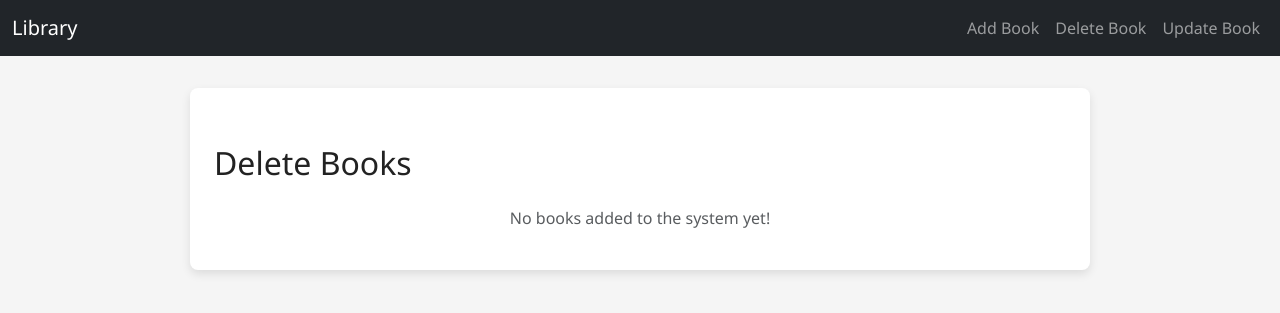
After one commit to spncr1/crud-01-library-tracker, a Flask app: template templates/delete_book.html in a window 1280 px wide. The commit adds this page. Shown: the top 313 px of the page. Run offline with Flask 3, Linux system fonts and the light colour scheme; the template is opened without the code that fills it, so the values that code supplies are empty.

Commit message:
Updated layout of application, looks a lot cleaner now, and a bit more accessible. Adding book and deleting book functionality still doesn't work, so will have to resolve that tomorrow and ensure the status is reflected on-screen via the front-end as well.

```diff
--- a/static/style.css
+++ b/static/style.css
@@ -50,7 +50,7 @@ tbody td {
 }
 
 tbody tr:hover {
-    background-colour: #f1f1f1;
+    background-color: #f1f1f1;
 }
 
 /* ==== Forms ==== */
@@ -73,18 +73,18 @@ button {
 }
 
 button.btn-primary {
-    background-colour: #007bff;
-    colour: #fff;
+    background-color: #007bff;
+    color: #fff;
 }
 
 button.btn-warning {
-    background-colour: #ffc107;
-    colour: #333;
+    background-color: #ffc107;
+    color: #333;
 }
 
 button.btn-danger {
-    background-colour: #dc3545;
-    colour: #fff;
+    background-color: #dc3545;
+    color: #fff;
 }
 
 /* ==== Flash messages ==== */
@@ -95,13 +95,13 @@ button.btn-danger {
 }
 
 .flash-message.error {
-    background-colour: #f8d7da;
+    background-color: #f8d7da;
     color: #721c24;
     border: 1px solid #f5c6cb;
 }
 
 .flash-message {
-    background-colour: #d4edda;
+    background-color: #d4edda;
     color: #155724;
     border: 1px solid #c3e6cb;
 }
@@ -117,5 +117,5 @@ button.btn-danger {
 }
 
 .text-muted {
-    colour: #6c757d;
+    color: #6c757d;
 }
--- a/templates/base.html
+++ b/templates/base.html
@@ -4,27 +4,25 @@
 <head>
     <meta charset="UTF-8">
     <meta name="viewport" content="width=device-width, initial-scale=1.0">
-    <title>{% block title %} Library Book Management System{% endblock %}</title>
+    <title>{% block title %}Library Book Management System{% endblock %}</title>
+
+    <!-- Bootstrap -->
     <!-- This is optional (i.e., not a must-have for all CRUD apps, but I will include it for this first one just to see how they work): Bootstrap for quick styling -->
-    <link href="https://cdn.jsdelivr.net/npm/bootstrap@5.3.3/dist/css/boostrap.min.css" rel="stylesheet">
+    <link href="https://cdn.jsdelivr.net/npm/bootstrap@5.3.3/dist/css/bootstrap.min.css" rel="stylesheet">
 
-    <!-- Link to custom style.css -->
+    <!-- Custom CSS -->
     <link rel="stylesheet" href="{{ url_for('static', filename='style.css') }}">
-<head>
+</head>
 <body>
-
     <!-- Navbar -->
     <nav class="navbar navbar-expand-lg navbar-dark bg-dark mb-4">
         <div class="container-fluid">
-                <a class="navbar-brand" href="/books">Library Book Management System</a>
-            <div class="collapse navbar-collapse">
-                <ul class="navbar-nav me-auto">
-                    <li class="nav-item">
-                        <a class="nav-link" href="/books">Home</a>
-                    </li>
-                    <li class="nav-item">
-                        <a class="nav-link" href="/books#add">Add Book</a>
-                    </li>
+            <a class="navbar-brand" href="{{ url_for('book_bp.get_books') }}">Library</a>
+            <div class="collapse navbar-collapse justify-content-end">
+                <ul class="navbar-nav">
+                    <li class="nav-item"><a class="nav-link" href="{{ url_for('book_bp.add_book_page') }}">Add Book</a></li>
+                    <li class="nav-item"><a class="nav-link" href="{{ url_for('book_bp.delete_book_page') }}">Delete Book</a></li>
+                    <li class="nav-item"><a class="nav-link" href="{{ url_for('book_bp.get_books') }}">Update Book</a></li>
                 </ul>
             </div>
         </div>
@@ -32,7 +30,6 @@
 
     <!-- Main Content -->
     <div class="container">
-
         <!-- Flash Messages -->
         {% with messages = get_flashed_messages(with_categories=true) %}
             {% if messages %}
@@ -47,12 +44,10 @@
             {% endif %}
         {% endwith %}
 
-            {% block content %}
-            {% endblock %}
+        {% block content %}{% endblock %}
     </div>
 
     <!-- Optional: Boostrap JS bundle (again i'll use this here to teach myself more about this and learn how to implement in future CRUD apps I develop) -->
     <script src="https://cdn.jsdelivr.net/npm/bootstrap@5.3.3/dist/js/bootstrap.bundle.min.js"></script>
-
 </body>
 </html>
--- /dev/null
+++ b/templates/delete_book.html
@@ -0,0 +1,42 @@
+{% extends "base.html" %}
+
+{% block title %}Delete Book{% endblock %}
+
+{% block content %}
+<h2 class="mb-4">Delete Books</h2>
+
+{% if books %}
+<table class="table table-striped table-hover">
+    <thead class="table-dark">
+        <tr>
+            <th>Title</th>
+            <th>Author</th>
+            <th>Genre</th>
+            <th>Status</th>
+            <th>Year</th>
+            <th>Actions</th>
+        </tr>
+    </thead>
+    <tbody>
+        {% for book in books %}
+        <tr>
+            <td>{{ book.title }}</td>
+            <td>{{ book.author }}</td>
+            <td>{{ book.genre }}</td>
+            <td>{{ book.borrowed_status }}</td>
+            <td>{{ book.year }}</td>
+            <td>
+                <form action="{{ url_for('book_bp.delete_book', book_id=book.id) }}" method="POST" style="display:inline;">
+                    <button type="submit" class="btn btn-sm btn-danger" onclick="return confirm('Are you sure you want to delete this book?')">
+                        Delete
+                    </button>
+                </form>
+            </td>
+        </tr>
+        {% endfor %}
+    </tbody>
+</table>
+{% else %}
+<p class="text-center text-muted">No books added to the system yet!</p>
+{% endif %}
+{% endblock %}
```
Also changed, not shown: routes/book_routes.py (+15 -4 lines), templates/add_book.html (added, +33 -0 lines), templates/index.html (+9 -86 lines). Lines whose indentation alone changed are shown as unchanged.
